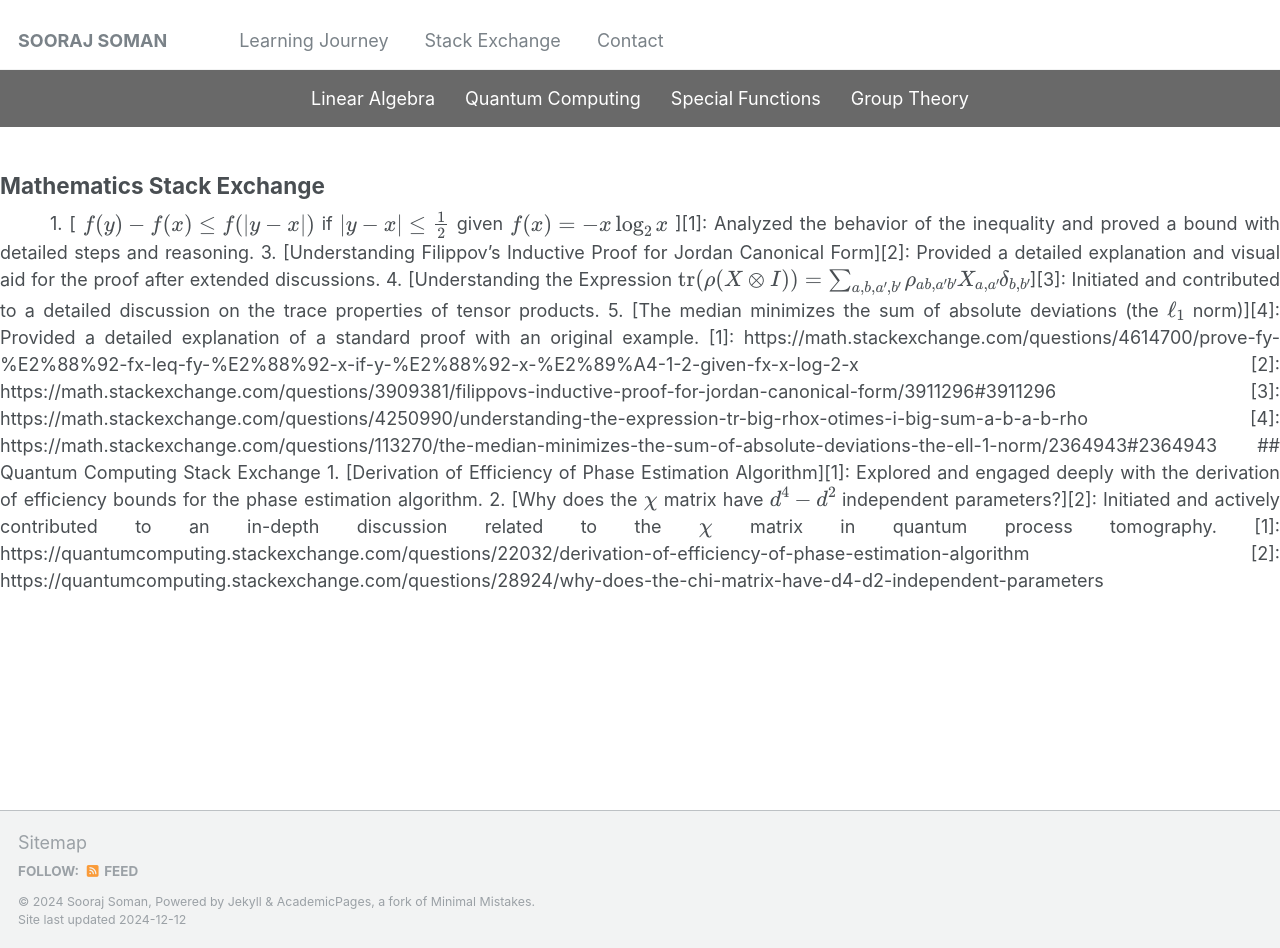
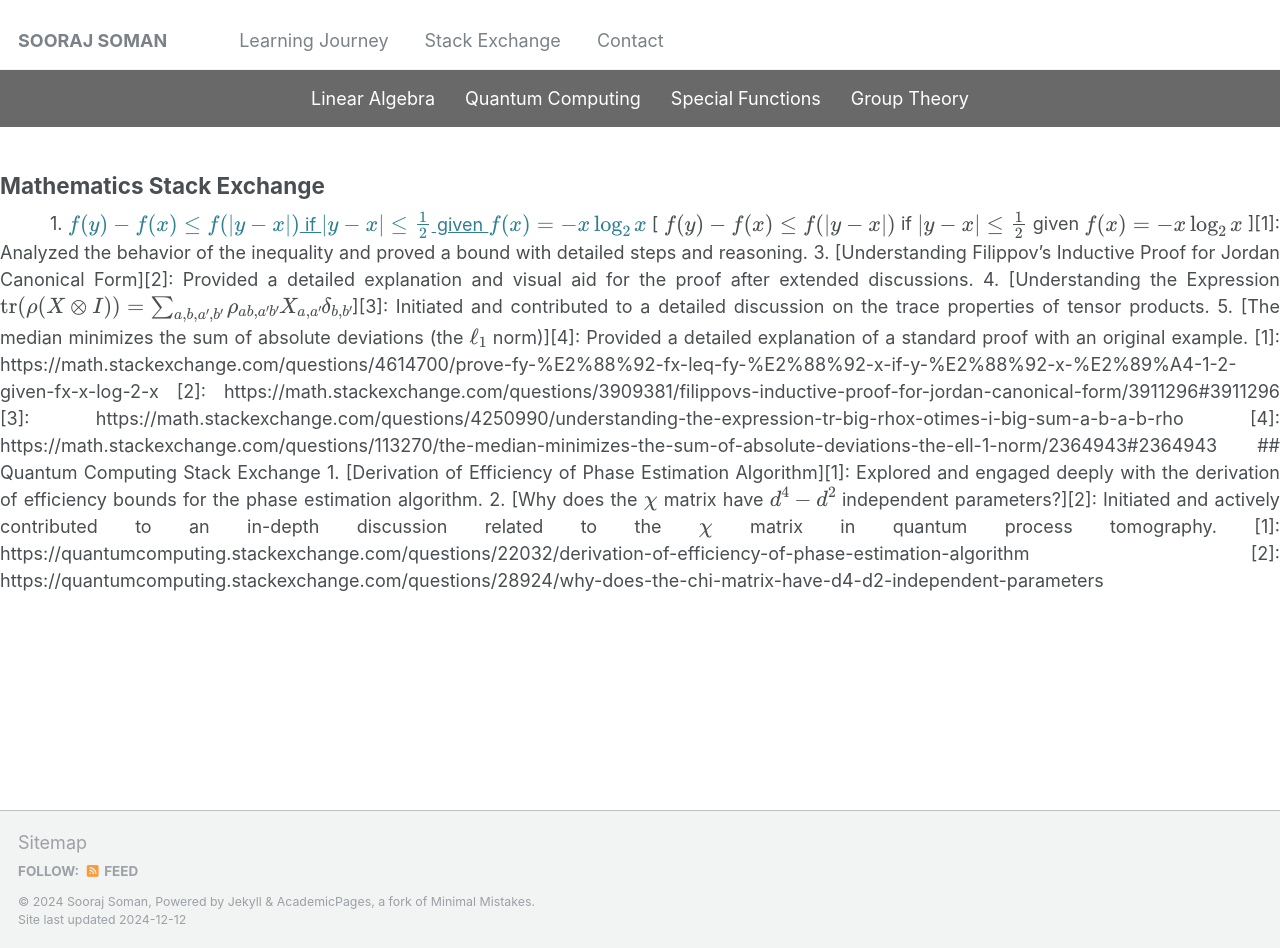
Before and after one commit to soorajss1729/soorajss1729.github.io, a Jekyll site: the page built from _stac/stac.md, in a window 1280 px wide and 948 px high. Built offline with Jekyll 4.4.1, drawn with Linux system fonts in a browser that asks for light colours.

Commit message:
Update stac.md

```diff
--- a/_stac/stac.md
+++ b/_stac/stac.md
@@ -32,7 +32,10 @@
 ## Mathematics Stack Exchange
 
 <div class="text-block">
-1. [ $f(y) - f(x) \leq f(|y - x|)$ if $|y - x| \leq \frac{1}{2}$ given $f(x) = -x \log_2 x$
+
+1. <a href="https://math.stackexchange.com/questions/4614700/prove-fy-%E2%88%92-fx-leq-fy-%E2%88%92-x-if-y-%E2%88%92-x-%E2%89%A4-1-2-given-fx-x-log-2-x">$f(y) - f(x) \leq f(|y - x|)$ if $|y - x| \leq \frac{1}{2}$ given $f(x) = -x \log_2 x$</a>
+
+  [ $f(y) - f(x) \leq f(|y - x|)$ if $|y - x| \leq \frac{1}{2}$ given $f(x) = -x \log_2 x$
 ][1]: Analyzed the behavior of the inequality and proved a bound with detailed steps and reasoning.
 
 3. [Understanding Filippov’s Inductive Proof for Jordan Canonical Form][2]: Provided a detailed explanation and visual aid for the proof after extended discussions.
```
